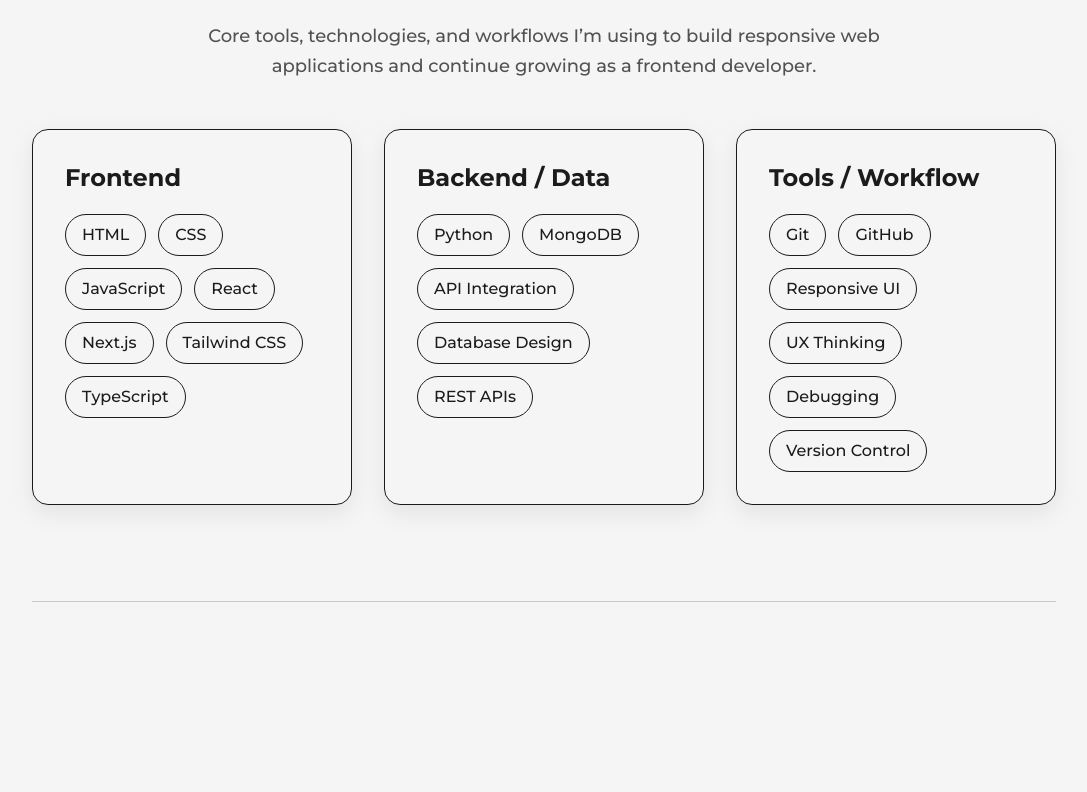
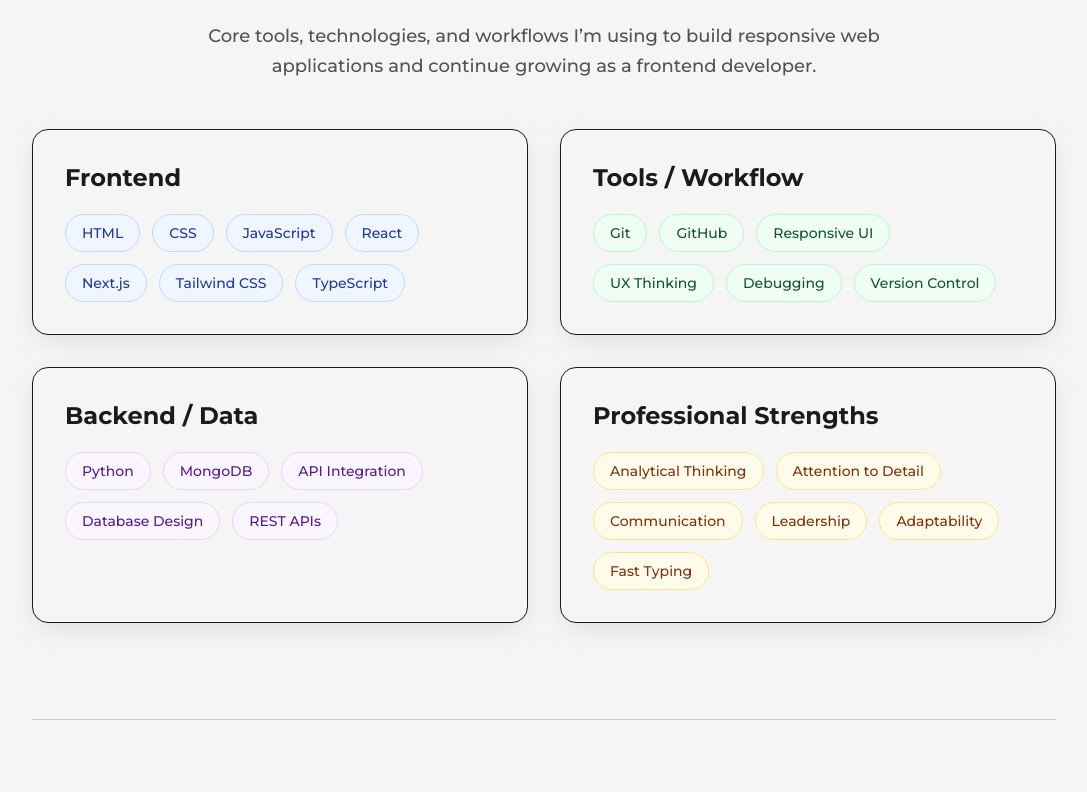
Before and after one commit to jcalderaro-96/Career_Portfolio, a Next.js app: page /about in a window 1280 px wide. Shown: the part 1228-2020 px from the top of the page, without its empty margins (96-1183 px from the left). Built offline with nearby package versions, Linux system fonts and the light colour scheme.

Commit message:
Upgrade skills section with categorized cards and professional strengths

```diff
--- a/src/components/Skills.js
+++ b/src/components/Skills.js
@@ -1,6 +1,6 @@
 import React from "react";
 
-const SkillCategory = ({ title, skills }) => {
+const SkillCategory = ({ title, skills, color }) => {
   return (
     <div
       className="rounded-2xl border border-solid border-dark bg-light p-8
@@ -13,8 +13,8 @@ const SkillCategory = ({ title, skills }) => {
         {skills.map((skill) => (
           <li
             key={skill}
-            className="rounded-full border border-solid border-dark px-4 py-2 text-base font-medium
-            dark:border-light md:text-sm sm:text-xs"
+            className={`rounded-full px-4 py-2 text-sm font-medium border border-solid
+            ${color}`}
           >
             {skill}
           </li>
@@ -31,15 +31,18 @@ const Skills = () => {
         <h2 className="text-6xl font-bold md:text-5xl sm:text-4xl">
           Technical Skills
         </h2>
+
         <p className="mx-auto mt-4 max-w-3xl text-lg font-medium leading-relaxed text-dark/75 dark:text-light/75 md:text-base sm:text-sm">
           Core tools, technologies, and workflows I’m using to build responsive
           web applications and continue growing as a frontend developer.
         </p>
       </div>
 
-      <div className="grid w-full grid-cols-3 gap-8 lg:grid-cols-1">
+      <div className="grid w-full grid-cols-2 gap-8 lg:grid-cols-1">
+        {/* Frontend */}
         <SkillCategory
           title="Frontend"
+          color="bg-blue-50 border-blue-200 text-blue-900 dark:bg-blue-900/20 dark:border-blue-500/30 dark:text-blue-200"
           skills={[
             "HTML",
             "CSS",
@@ -51,8 +54,24 @@ const Skills = () => {
           ]}
         />
 
+        {/* Workflow / Tools */}
+        <SkillCategory
+          title="Tools / Workflow"
+          color="bg-green-50 border-green-200 text-green-900 dark:bg-green-900/20 dark:border-green-500/30 dark:text-green-200"
+          skills={[
+            "Git",
+            "GitHub",
+            "Responsive UI",
+            "UX Thinking",
+            "Debugging",
+            "Version Control",
+          ]}
+        />
+
+        {/* Backend / Data */}
         <SkillCategory
           title="Backend / Data"
+          color="bg-purple-50 border-purple-200 text-purple-900 dark:bg-purple-900/20 dark:border-purple-500/30 dark:text-purple-200"
           skills={[
             "Python",
             "MongoDB",
@@ -62,15 +81,17 @@ const Skills = () => {
           ]}
         />
 
+        {/* Professional Strengths */}
         <SkillCategory
-          title="Tools / Workflow"
+          title="Professional Strengths"
+          color="bg-amber-50 border-amber-200 text-amber-900 dark:bg-amber-900/20 dark:border-amber-500/30 dark:text-amber-200"
           skills={[
-            "Git",
-            "GitHub",
-            "Responsive UI",
-            "UX Thinking",
-            "Debugging",
-            "Version Control",
+            "Analytical Thinking",
+            "Attention to Detail",
+            "Communication",
+            "Leadership",
+            "Adaptability",
+            "Fast Typing",
           ]}
         />
       </div>
```
